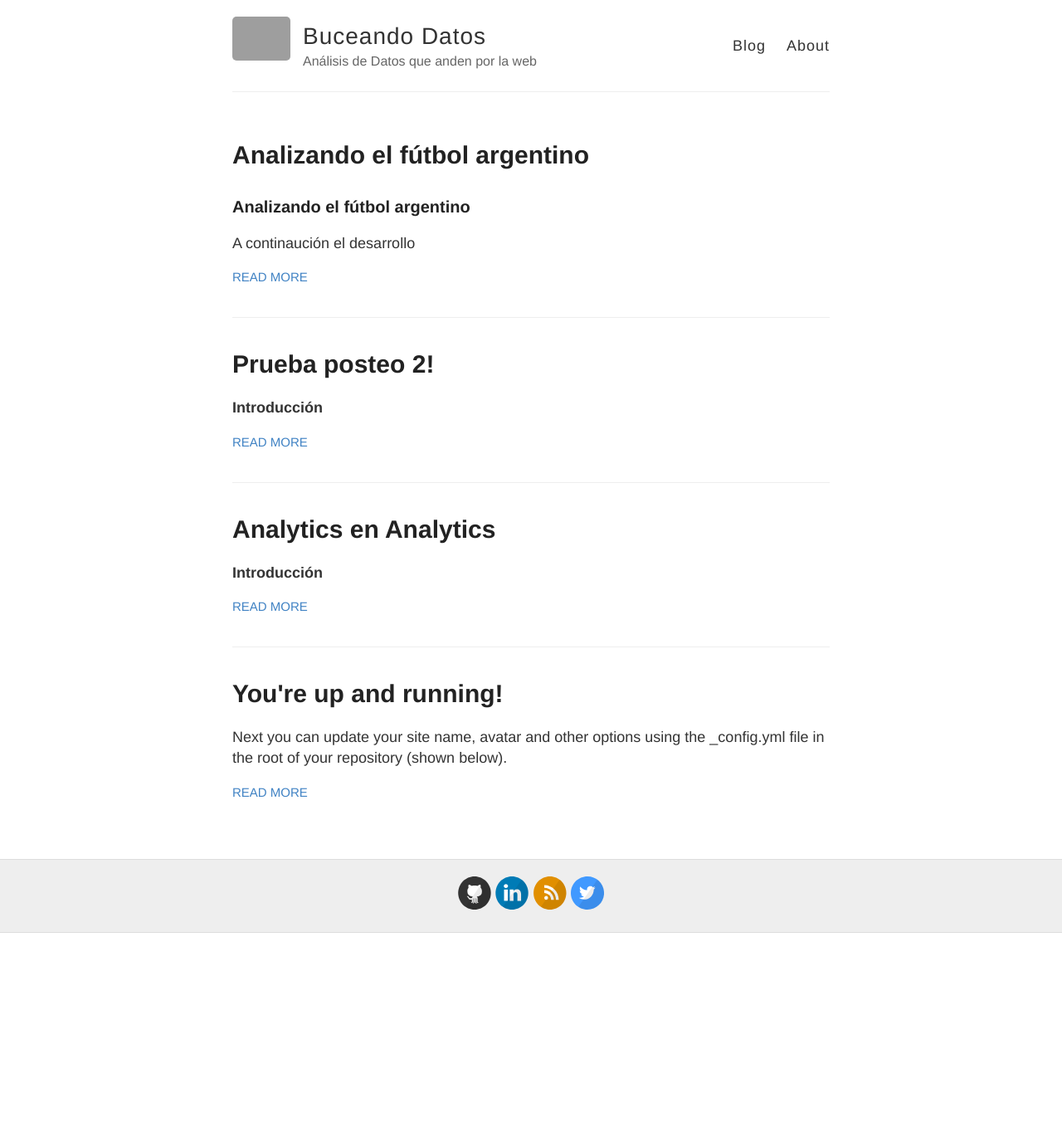
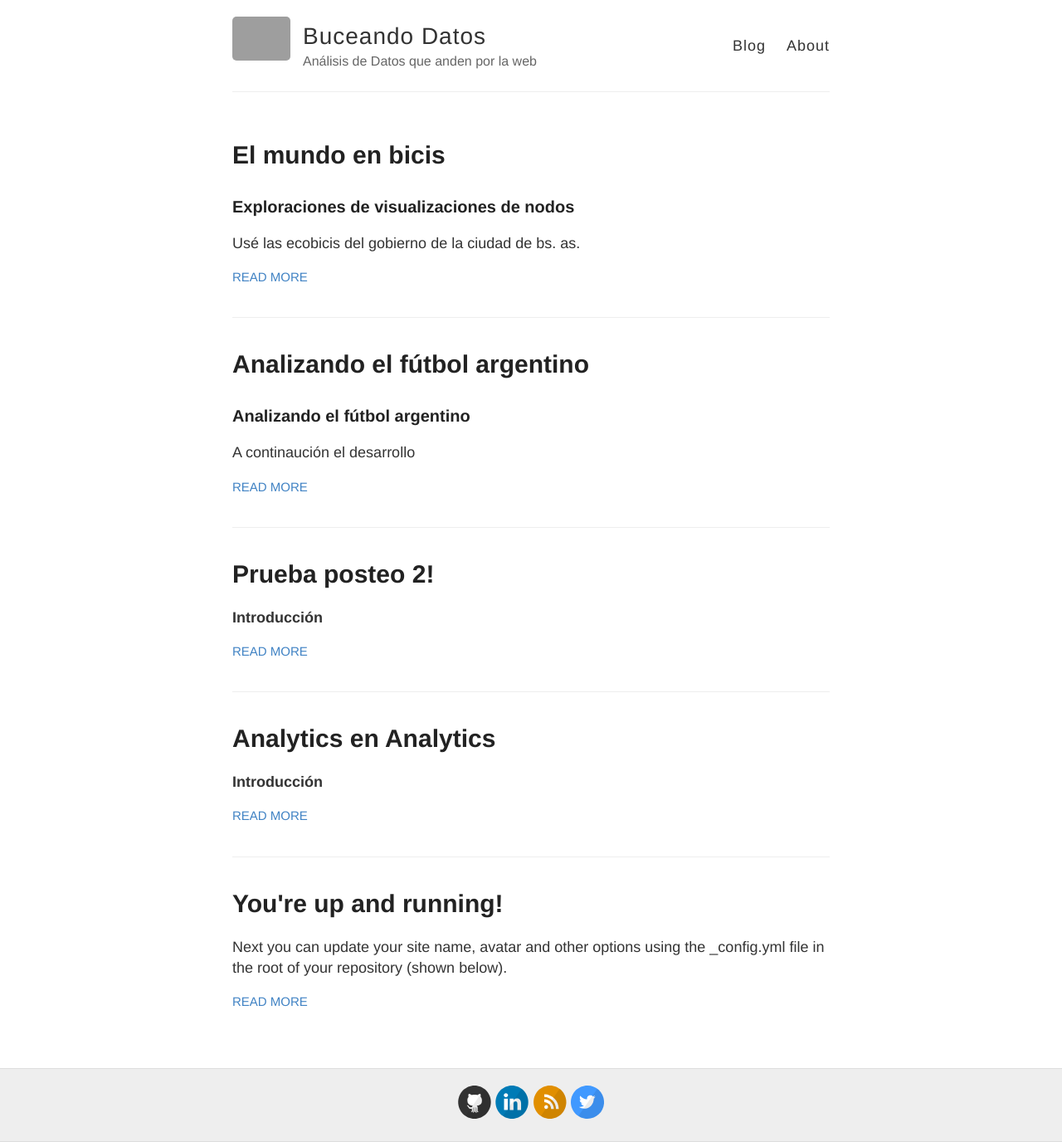
Before and after one commit to pmtempone/pmtempone.github.io, a Jekyll site: the page built from index.html, in a window 1280 px wide. Shown: the whole page at 83% size. Built offline with Jekyll 4.4.1, drawn with Linux system fonts in a browser that asks for light colours; before the commit the page ends 1124 px from its top, so only the background shows below that; grey boxes are pictures that could not be loaded.

Commit message:
Cambios y 3er post

```diff
--- /dev/null
+++ b/_posts/2017-06-23-el-mundo-en-bicis.md
@@ -0,0 +1,29 @@
+---
+layout: post
+title: El mundo en bicis
+date:   2017-06-23 19:25:00 -0300
+categories: visualizaciones, opendata
+excerpt:
+         <h3>Exploraciones de visualizaciones de nodos</h3>
+         <p>Usé las ecobicis del gobierno de la ciudad de bs. as.</p>
+---
+
+![alt text](/images/foto_estacion_automatica_2.jpg)
+
+En base a los recorridos de las ecobicis de la Ciudad de Bs. As. armé un grafo de las conexiones más frecuentes.
+
+Si bien ya lo había realizado para esta nota de Clarín:
+
+<div class="embed-responsive-c"> <iframe src="//rstudio-pubs-static.s3.amazonaws.com/237786_0a4ba2e701bc4c7b9feec013590c84d6.html?" height="600" width="560" name="Creado por: Pablo Tempone"></iframe></div>
+
+<https://www.clarin.com/ciudades/sistema-bicis-gratis-200-mil-usuarios-sufren-hora-pico_0_rkVP38xHe.html>
+
+Me quedé con ganas de probar otras visualizaciones, probando Tableau encontré la siguiente:
+
+
+<div class="video-container">
+    <iframe src="https://public.tableau.com/views/BicisBA2016/Dashboard2?:showVizHome=no&:embed=true" height="720" width="640" allowfullscreen="" frameborder="0">
+    </iframe>
+</div>
+
+En la proxima actualización voy a probar algunos otros grafos para conectar nodos.
```
Also changed, not shown: _posts/2017-06-24-Analizando-el-futbol-argentino.md (+1 -1 lines), images/foto_estacion_automatica_2.jpg (added).
